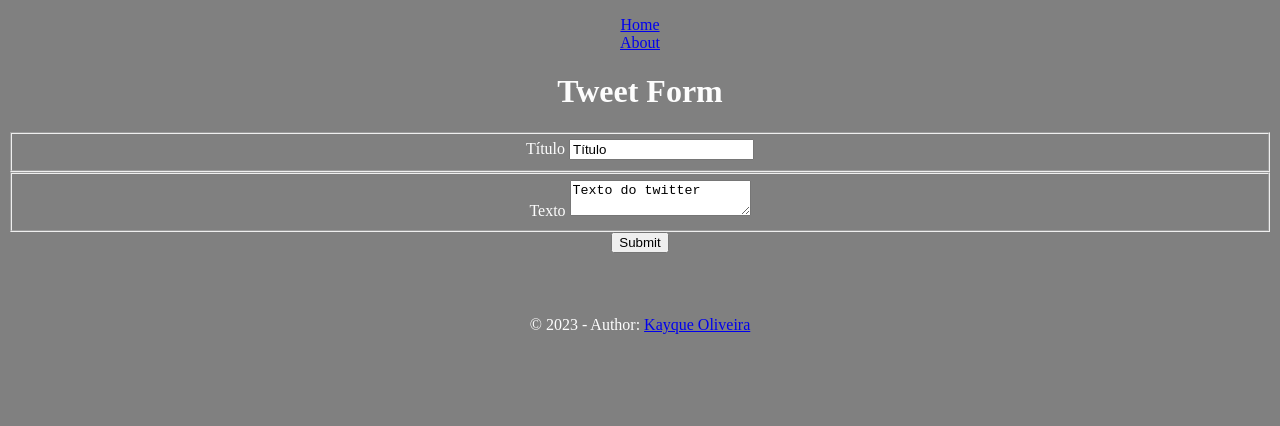
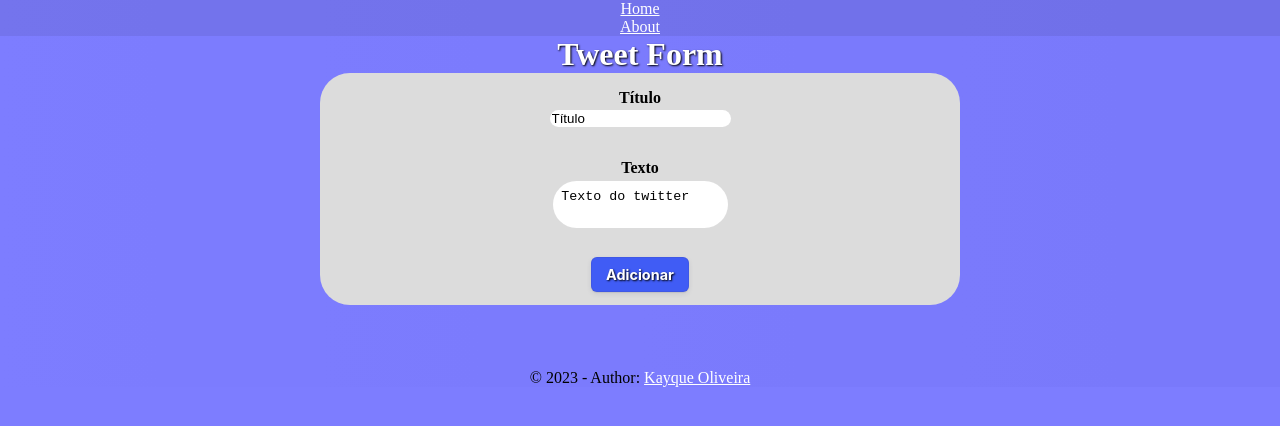
Before and after one commit to kayque-willy/react-ts-app, a React (Vite) app: page /edit in a window 1280 px wide. Shown: the top 426 px of the page. Built offline with nearby package versions, Linux system fonts and the light colour scheme.

Commit message:
CSS Basic Style

```diff
--- a/package.json
+++ b/package.json
@@ -9,8 +9,12 @@
     "preview": "vite preview"
   },
   "dependencies": {
+    "@fortawesome/fontawesome-svg-core": "^6.4.0",
+    "@fortawesome/free-solid-svg-icons": "^6.4.0",
+    "@fortawesome/react-fontawesome": "^0.2.0",
     "react": "^18.2.0",
     "react-dom": "^18.2.0",
+    "react-icons": "^4.8.0",
     "react-router-dom": "^6.4.5"
   },
   "devDependencies": {
--- a/src/App.tsx
+++ b/src/App.tsx
@@ -1,4 +1,6 @@
 import "./assets/App.css";
+import "./assets/Button.css";
+
 import { AppRoutes } from "./Routes";
 
 function App() {
--- a/src/assets/App.css
+++ b/src/assets/App.css
@@ -1,23 +1,130 @@
 body {
-    background: gray;
-    color: rgb(253, 253, 253);
+    background: rgb(255, 255, 255);
+    background: linear-gradient(90deg, rgba(255, 255, 255, 1) 0%, rgba(247, 247, 247, 1) 100%);
     text-align: center;
+    margin: 0;
+}
+
+html {
+    background-color: #0000ff82;
+}
+
+#root {
+    background-color: #0000ff82;
+}
+
+header {
+    margin-top: 3%;
+}
+
+section {
+    /* flex-wrap e display servem para deixar responsivo */
+    flex-wrap: wrap;
+    display: flex;
+    /* flex-drection serve para informar a orientação dos itens, horizontal, vertical, coluna, etc */
+    flex-direction: column;
+    align-items: center;
+    margin-bottom: 2%;
+    margin-top: 1%;
+    background-color: #c0beff;
+}
+
+article {
+    width: 30%;
+    background-color: gainsboro;
+    padding-top: 1%;
+    padding-right: 1%;
+    padding-bottom: 2%;
+    padding-left: 1%;
+    border-radius: 30px;
+    margin: 1%;
+}
+
+h1 {
+    margin: 0;
+}
+
+h1,
+h2 {
+    color: white;
+    text-shadow: 1px 1px 2px black;
+}
+
+h3 {
+    margin-top: 2%;
+    background-color: rgb(147 173 255);
+    border-radius: 25px;
+}
+
+p {
+    overflow-wrap: break-word;
+    text-align: justify;
+    padding-left: 6%;
+    padding-right: 6%;
+}
+
+ul {
+    margin: 0;
+    list-style-type: none;
+    padding: 0;
+    display: flex;
+    flex-direction: column;
 }
 
 footer {
     margin-top: 5%;
 }
 
-ul {
-    list-style-type: none;
-    padding: 0;
+span {
+    font-weight: bold;
 }
 
-.buttonAdd {
+form {
+    border-radius: 30px;
+    min-width: 50%;
+    background-color: gainsboro;
+    border: none;
+    display: flex;
+    flex-direction: column;
+    align-items: center;
 }
 
-.buttonEdit {
+.form-bg {
+    align-items: center;
+    display: flex;
+    flex-direction: column;
 }
 
-.buttonRemove {
+fieldset {
+    display: flex;
+    margin: 1%;
+    max-width: 79%;
+    flex-direction: column;
+    border-width: 0;
 }
+
+input {
+    border-width: 0;
+    border-radius: 30px;
+    background-color: #ffffff;
+}
+
+textarea {
+    resize: none;
+    padding: 5%;
+    border-width: 0;
+    border-radius: 30px;
+}
+
+label {
+    font-weight: bold;
+    margin: 2%;
+}
+
+nav {
+    background-color: rgba(0, 0, 0, 0.07);
+}
+
+a {
+    color: white;
+}
--- a/src/assets/Button.css
+++ b/src/assets/Button.css
@@ -1,6 +1,48 @@
+button {
+    background-color: #405cf5;
+    border-radius: 6px;
+    border-width: 0;
+    box-shadow: rgba(50, 50, 93, 0.1) 0 0 0 1px inset, rgba(50, 50, 93, 0.1) 0 2px 5px 0,
+        rgba(0, 0, 0, 0.07) 0 1px 1px 0;
+    box-sizing: border-box;
+    color: #fff;
+    font-family: -apple-system, system-ui, "Segoe UI", Roboto, "Helvetica Neue", Ubuntu, sans-serif;
+    font-size: 0.9em;
+    height: 35px;
+    margin: 12px 0 0;
+    padding: 0 15px;
+    text-align: center;
+    transition: all 0.2s, box-shadow 0.08s ease-in;
+    touch-action: manipulation;
+    margin: 2%;
+    font-weight: bold;
+    text-shadow: 1px 1px 2px black;
+}
+
+button:disabled {
+    cursor: default;
+}
+
+button:focus {
+    box-shadow: rgba(50, 50, 93, 0.1) 0 0 0 1px inset, rgba(50, 50, 93, 0.2) 0 6px 15px 0,
+        rgba(0, 0, 0, 0.1) 0 2px 2px 0, rgba(50, 151, 211, 0.3) 0 0 0 4px;
+}
+
 .buttonTweet {
     background: "#8257e6";
     border: 8;
     padding: "6px 1px";
     color: "#FFF";
 }
+
+.buttonAdd {
+    margin-top: 0%;
+    background-color: #008000;
+}
+
+.buttonEdit {
+}
+
+.buttonRemove {
+    background-color: red;
+}
--- a/src/components/Tweet.tsx
+++ b/src/components/Tweet.tsx
@@ -7,7 +7,7 @@ export type TweetProps = {
 export function Tweet(props: TweetProps) {
   return (
     <div key={props.id}>
-      <h2>{props.id} - {props.title}</h2>
+      <h3>{props.id} - {props.title}</h3>
       <p>{props.text}</p>
     </div>
   );
--- a/src/pages/About.tsx
+++ b/src/pages/About.tsx
@@ -1,7 +1,8 @@
 import Message from "../components/Message";
 
 export function About() {
-  // Renderiza o componente passando o props por parâmetro
+
+  // ------------------- Renderiza o componente passando o props por parâmetro -------------------
   return (
     <main>
       <header>
--- a/src/pages/Home.tsx
+++ b/src/pages/Home.tsx
@@ -1,8 +1,8 @@
 import { useEffect, useState } from "react";
 import { Tweet, TweetProps } from "../components/Tweet";
 import { useNavigate } from "react-router-dom";
-
-import "../assets/Button.css";
+import { FontAwesomeIcon } from "@fortawesome/react-fontawesome";
+import { faTrash } from '@fortawesome/free-solid-svg-icons'
 
 function Home() {
   // Navegação
@@ -48,28 +48,30 @@ function Home() {
     return index;
   }
 
-  // Renderiza a pagina
+  // --------------------------- Renderiza a pagina ---------------------------
   return (
     <main>
       <header>
         <h1>App - React TypeScript</h1>
         <h2>Twitter</h2>
       </header>
+      <button className="buttonAdd" onClick={goForm}>
+        Adicionar Tweet
+      </button>
       <section>
-        {tweets.map((tweet) => {
+        {tweets.slice(0).reverse().map((tweet) => {
           return (
             <article>
               <Tweet {...tweet} />
               <button className="buttonEdit" onClick={() => editTweet(tweet)}>editar</button>
-              <button className="buttonRemove" onClick={() => removeTweet(tweet.id)}>remover</button>
+              <button className="buttonRemove" onClick={() => removeTweet(tweet.id)}>
+                <FontAwesomeIcon icon={faTrash} />
+              </button>
             </article>
           );
         })}
-        {tweets.length === 0 && <p>Sem Tweets!</p>}
+        {tweets.length === 0 && <span>Sem Tweets!</span>}
       </section>
-      <button className="buttonAdd" onClick={goForm}>
-        Adicionar Tweet
-      </button>
     </main>
   );
 }
--- a/src/pages/TweetForm.tsx
+++ b/src/pages/TweetForm.tsx
@@ -68,10 +68,11 @@ export function TweetForm() {
     return index;
   }
 
-  // Renderiza o formulário
+  // ----------------------- Renderiza o formulário -----------------------
   return (
     <>
       <h1>Tweet Form</h1>
+      <div className="form-bg">
         <form onSubmit={submit}>
           <fieldset>
             <label>Título </label>
@@ -92,8 +93,9 @@ export function TweetForm() {
               onChange={(event) => setText(event.target.value)}
             />
           </fieldset>
-        <input type="submit" value="Submit" />
+          <button type="submit" value="Submit">{state ? 'Editar' : 'Adicionar'}</button>
         </form>
+      </div>
     </>
   );
 }
```
Also changed, not shown: util - comandos react.txt, 1 other file (tests, documents, lock files or other folders). Lines whose indentation alone changed are shown as unchanged.
